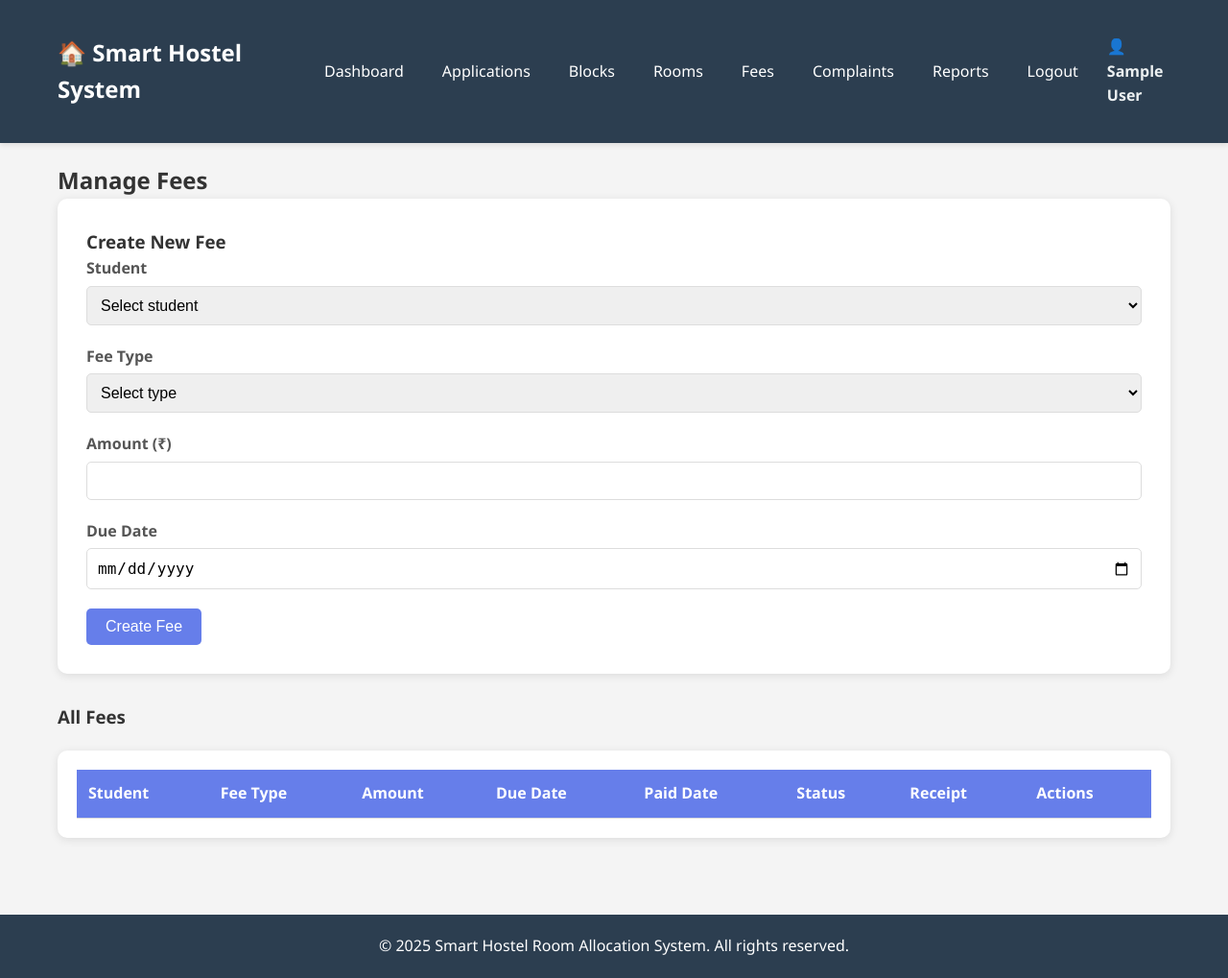
After one commit to manzar06/Room_Allocation, a Flask app: page /admin/fees in a window 1280 px wide. The commit adds this page. Shown: the whole page at 96% size. Run offline with Flask 3, Linux system fonts and the light colour scheme; the visitor is signed in with stand-in values (Sample User, id 1); data comes from the database, SQL or seed files in the repository; data that the repository does not hold is empty.

Commit message:
Add complete fee management system
- Auto-generate hostel fees when room is allocated
- Admin fee management page (create fees, mark as paid)
- Added Fees link to admin navigation
- Script to generate fees for existing students
- Fee validation for room type preferences
- Receipt number and payment method tracking

```diff
--- a/app.py
+++ b/app.py
@@ -2,7 +2,7 @@ from flask import Flask, render_template, request, redirect, url_for, flash, ses
 from flask_sqlalchemy import SQLAlchemy
 from flask_login import LoginManager, UserMixin, login_user, login_required, logout_user, current_user
 from werkzeug.security import generate_password_hash, check_password_hash
-from datetime import datetime
+from datetime import datetime, timedelta
 import os
 
 app = Flask(__name__)
@@ -381,6 +381,10 @@ def approve_application(app_id):
     if room.block.gender and application.student.gender and room.block.gender != application.student.gender:
         flash('Room gender does not match student gender', 'error')
         return redirect(url_for('manage_applications'))
+    if application.preferred_room_type and room.room_type:
+        if application.preferred_room_type.lower() != room.room_type.lower():
+            flash('Room type does not match student preference', 'error')
+            return redirect(url_for('manage_applications'))
     if room.current_occupancy >= room.capacity:
         flash('Room is full', 'error')
         return redirect(url_for('manage_applications'))
@@ -403,8 +407,17 @@ def approve_application(app_id):
     application.reviewed_at = datetime.utcnow()
     application.admin_notes = request.form.get('notes', '')
 
+    # Auto-generate hostel fee when room is allocated
+    fee = Fee(
+        student_id=application.student_id,
+        amount=room.price if room.price else 5000,  # Use room price or default
+        fee_type='hostel_fee',
+        due_date=datetime.utcnow() + timedelta(days=30)  # Due in 30 days
+    )
+    db.session.add(fee)
+
     db.session.commit()
-    flash('Application approved and room allocated!', 'success')
+    flash('Application approved and room allocated! Hostel fee generated.', 'success')
     return redirect(url_for('manage_applications'))
 
 @app.route('/admin/application/<int:app_id>/reject', methods=['POST'])
@@ -479,6 +492,53 @@ def reports():
                          occupied_rooms=occupied_rooms,
                          available_rooms=available_rooms)
 
+@app.route('/admin/fees', methods=['GET', 'POST'])
+@login_required
+def manage_fees():
+    if current_user.role != 'admin':
+        flash('Access denied', 'error')
+        return redirect(url_for('index'))
+
+    if request.method == 'POST':
+        student_id = request.form.get('student_id')
+        amount = float(request.form.get('amount'))
+        fee_type = request.form.get('fee_type')
+        due_date_str = request.form.get('due_date')
+
+        due_date = datetime.strptime(due_date_str, '%Y-%m-%d')
+
+        fee = Fee(
+            student_id=student_id,
+            amount=amount,
+            fee_type=fee_type,
+            due_date=due_date
+        )
+        db.session.add(fee)
+        db.session.commit()
+        flash('Fee created successfully!', 'success')
+        return redirect(url_for('manage_fees'))
+
+    fees = Fee.query.order_by(Fee.due_date.desc()).all()
+    students = User.query.filter_by(role='student').all()
+    return render_template('admin/fees.html', fees=fees, students=students)
+
+@app.route('/admin/fee/<int:fee_id>/mark_paid', methods=['POST'])
+@login_required
+def mark_fee_paid(fee_id):
+    if current_user.role != 'admin':
+        flash('Access denied', 'error')
+        return redirect(url_for('index'))
+
+    fee = Fee.query.get_or_404(fee_id)
+    fee.status = 'paid'
+    fee.paid_date = datetime.utcnow()
+    fee.receipt_number = request.form.get('receipt_number')
+    fee.payment_method = request.form.get('payment_method', 'cash')
+
+    db.session.commit()
+    flash('Fee marked as paid!', 'success')
+    return redirect(url_for('manage_fees'))
+
 if __name__ == '__main__':
     with app.app_context():
         db.create_all()
--- /dev/null
+++ b/templates/admin/fees.html
@@ -0,0 +1,120 @@
+{% extends "base.html" %}
+
+{% block title %}Manage Fees - Smart Hostel System{% endblock %}
+
+{% block content %}
+<h2>Manage Fees</h2>
+
+<div class="form-container">
+    <h3>Create New Fee</h3>
+    <form method="POST" action="{{ url_for('manage_fees') }}">
+        <div class="form-group">
+            <label for="student_id">Student</label>
+            <select id="student_id" name="student_id" required>
+                <option value="">Select student</option>
+                {% for student in students %}
+                <option value="{{ student.id }}">{{ student.full_name }} ({{ student.student_id }})</option>
+                {% endfor %}
+            </select>
+        </div>
+        <div class="form-group">
+            <label for="fee_type">Fee Type</label>
+            <select id="fee_type" name="fee_type" required>
+                <option value="">Select type</option>
+                <option value="hostel_fee">Hostel Fee</option>
+                <option value="maintenance">Maintenance</option>
+                <option value="security">Security Deposit</option>
+                <option value="other">Other</option>
+            </select>
+        </div>
+        <div class="form-group">
+            <label for="amount">Amount (₹)</label>
+            <input type="number" id="amount" name="amount" step="0.01" min="0" required>
+        </div>
+        <div class="form-group">
+            <label for="due_date">Due Date</label>
+            <input type="date" id="due_date" name="due_date" required>
+        </div>
+        <button type="submit" class="btn btn-primary">Create Fee</button>
+    </form>
+</div>
+
+<h3>All Fees</h3>
+<div class="table-container">
+    <table class="data-table">
+        <thead>
+            <tr>
+                <th>Student</th>
+                <th>Fee Type</th>
+                <th>Amount</th>
+                <th>Due Date</th>
+                <th>Paid Date</th>
+                <th>Status</th>
+                <th>Receipt</th>
+                <th>Actions</th>
+            </tr>
+        </thead>
+        <tbody>
+            {% for fee in fees %}
+            <tr>
+                <td>{{ fee.student.full_name }}</td>
+                <td>{{ fee.fee_type|title }}</td>
+                <td>₹{{ fee.amount }}</td>
+                <td>{{ fee.due_date.strftime('%Y-%m-%d') }}</td>
+                <td>{{ fee.paid_date.strftime('%Y-%m-%d') if fee.paid_date else 'N/A' }}</td>
+                <td><span class="status-{{ fee.status }}">{{ fee.status|title }}</span></td>
+                <td>{{ fee.receipt_number or 'N/A' }}</td>
+                <td>
+                    {% if fee.status == 'pending' %}
+                    <button onclick="openMarkPaidModal({{ fee.id }})" class="btn btn-sm btn-success">Mark Paid</button>
+                    {% else %}
+                    <span>Paid</span>
+                    {% endif %}
+                </td>
+            </tr>
+            {% endfor %}
+        </tbody>
+    </table>
+</div>
+
+<!-- Mark Paid Modal -->
+<div id="markPaidModal" class="modal">
+    <div class="modal-content">
+        <span class="close" onclick="closeModal('markPaidModal')">&times;</span>
+        <h3>Mark Fee as Paid</h3>
+        <form method="POST" id="markPaidForm">
+            <div class="form-group">
+                <label for="receipt_number">Receipt Number</label>
+                <input type="text" id="receipt_number" name="receipt_number" required>
+            </div>
+            <div class="form-group">
+                <label for="payment_method">Payment Method</label>
+                <select id="payment_method" name="payment_method">
+                    <option value="cash">Cash</option>
+                    <option value="online">Online</option>
+                    <option value="cheque">Cheque</option>
+                    <option value="bank_transfer">Bank Transfer</option>
+                </select>
+            </div>
+            <button type="submit" class="btn btn-primary">Mark as Paid</button>
+        </form>
+    </div>
+</div>
+
+<script>
+function openMarkPaidModal(feeId) {
+    document.getElementById('markPaidForm').action = '/admin/fee/' + feeId + '/mark_paid';
+    document.getElementById('markPaidModal').style.display = 'block';
+}
+
+function closeModal(modalId) {
+    document.getElementById(modalId).style.display = 'none';
+}
+
+window.onclick = function(event) {
+    if (event.target.classList.contains('modal')) {
+        event.target.style.display = 'none';
+    }
+}
+</script>
+{% endblock %}
--- a/templates/base.html
+++ b/templates/base.html
@@ -19,6 +19,7 @@
                         <li><a href="{{ url_for('manage_applications') }}">Applications</a></li>
                         <li><a href="{{ url_for('manage_blocks') }}">Blocks</a></li>
                         <li><a href="{{ url_for('manage_rooms') }}">Rooms</a></li>
+                        <li><a href="{{ url_for('manage_fees') }}">Fees</a></li>
                         <li><a href="{{ url_for('admin_complaints') }}">Complaints</a></li>
                         <li><a href="{{ url_for('reports') }}">Reports</a></li>
                     {% else %}
```
Also changed, not shown: generate_fees_for_existing.py (added, +54 -0 lines).
